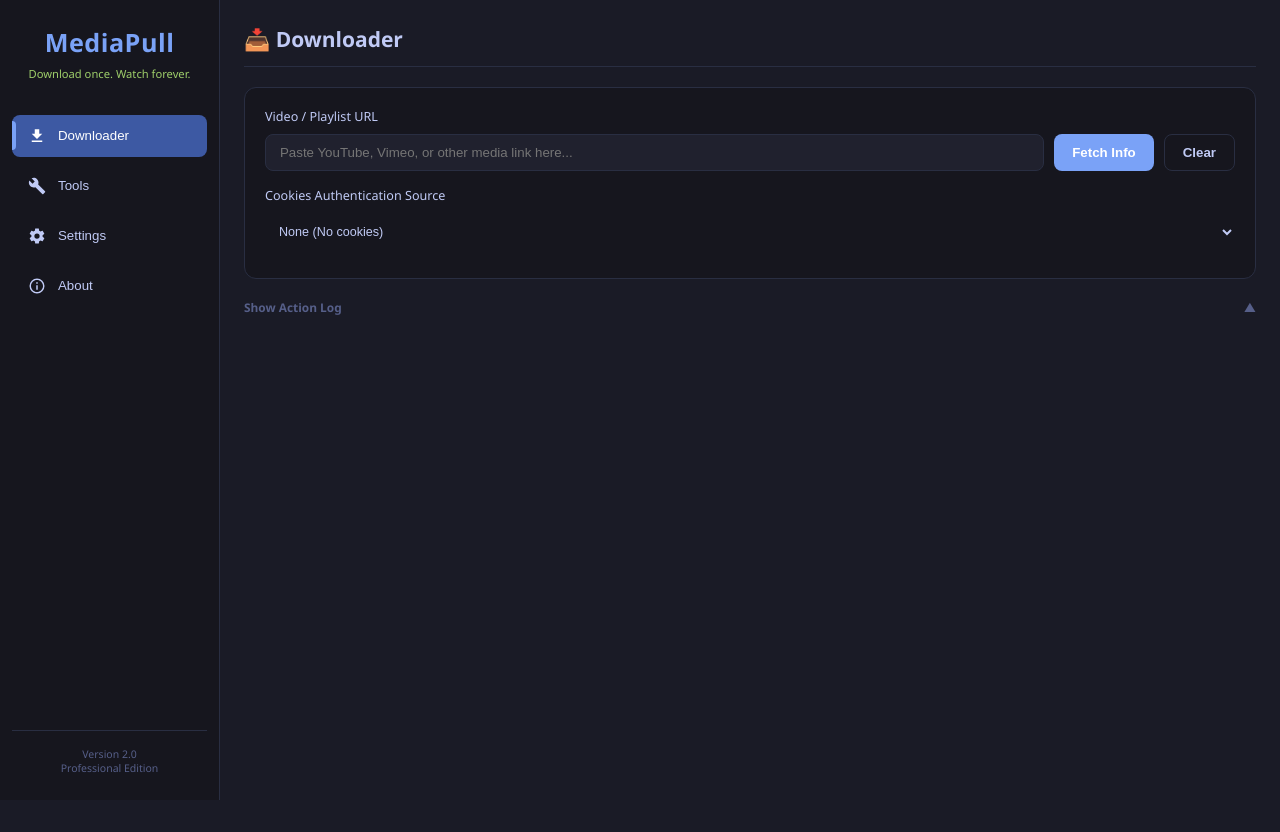
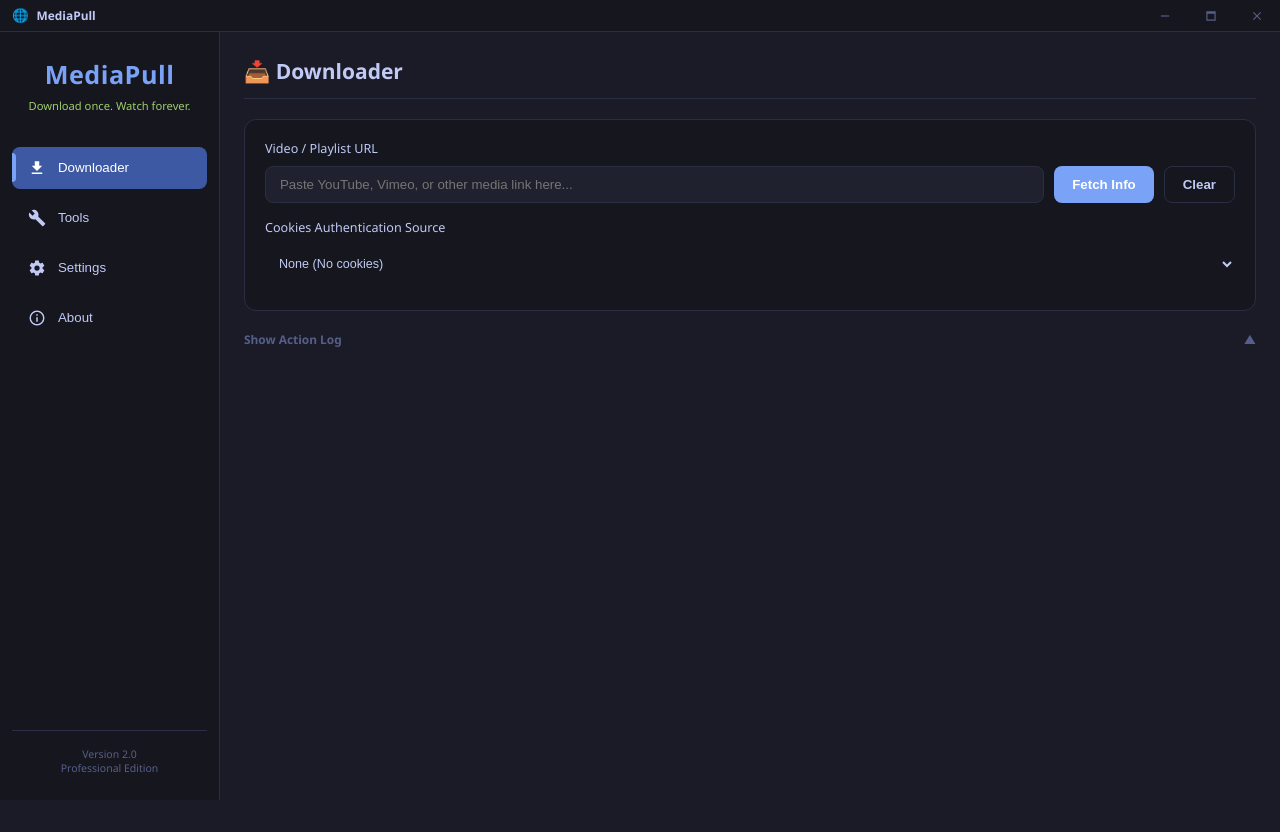
Before and after one commit to gautamcoder235/Media-Pull, a website: page src/index.html in a window 1280 px wide. Before the commit the page ends 800 px from the top, so only its background shows below. Drawn offline with Linux system fonts and the light colour scheme.

Commit message:
feat: add custom HTML titlebar with drag region and theme matching window controls

```diff
--- a/src-tauri/tauri.conf.json
+++ b/src-tauri/tauri.conf.json
@@ -14,7 +14,8 @@
         "width": 1080,
         "height": 720,
         "minWidth": 1000,
-        "minHeight": 600
+        "minHeight": 600,
+        "decorations": false
       }
     ],
     "security": {
--- a/src/index.html
+++ b/src/index.html
@@ -9,6 +9,25 @@
   </head>
 
   <body class="theme-tokyonight">
+    <!-- CUSTOM TITLEBAR -->
+    <div class="titlebar">
+      <div class="titlebar-drag-region" data-tauri-drag-region>
+        <span class="titlebar-logo">🌐</span>
+        <span class="titlebar-text">MediaPull</span>
+      </div>
+      <div class="titlebar-controls">
+        <button class="titlebar-btn" id="titlebar-minimize" title="Minimize">
+          <svg viewBox="0 0 24 24"><path d="M19,13H5V11H19V13Z" /></svg>
+        </button>
+        <button class="titlebar-btn" id="titlebar-maximize" title="Maximize">
+          <svg viewBox="0 0 24 24"><path d="M4,4H20V20H4V4M6,8V18H18V8H6Z" /></svg>
+        </button>
+        <button class="titlebar-btn titlebar-btn-close" id="titlebar-close" title="Close">
+          <svg viewBox="0 0 24 24"><path d="M19,6.41L17.59,5L12,10.59L6.41,5L5,6.41L10.59,12L5,17.59L6.41,19L12,13.41L17.59,19L19,17.59L13.41,12L19,6.41Z" /></svg>
+        </button>
+      </div>
+    </div>
+
     <div class="container">
       <!-- LEFT SIDEBAR -->
       <aside class="sidebar">
--- a/src/main.js
+++ b/src/main.js
@@ -751,6 +751,34 @@
   document.getElementById("btn-cancel-dl").addEventListener("click", cancelActiveDownload);
 }
 
+// Safely evaluate Tauri window control helper
+async function handleWindowAction(action) {
+  if (window.__TAURI__ && window.__TAURI__.window && window.__TAURI__.window.getCurrentWindow) {
+    const appWindow = window.__TAURI__.window.getCurrentWindow();
+    if (action === "minimize") {
+      await appWindow.minimize();
+    } else if (action === "maximize") {
+      const isMax = await appWindow.isMaximized();
+      if (isMax) {
+        await appWindow.unmaximize();
+      } else {
+        await appWindow.maximize();
+      }
+    } else if (action === "close") {
+      await appWindow.close();
+    }
+  } else {
+    console.warn(`Tauri window control not available. Mocking window action: ${action}`);
+  }
+}
+
+// Initialise custom window titlebar buttons
+function initTitlebarControls() {
+  document.getElementById("titlebar-minimize").addEventListener("click", () => handleWindowAction("minimize"));
+  document.getElementById("titlebar-maximize").addEventListener("click", () => handleWindowAction("maximize"));
+  document.getElementById("titlebar-close").addEventListener("click", () => handleWindowAction("close"));
+}
+
 // Disable default browser behaviors (shortcuts and right-click) to give a native feel
 function disableBrowserDefaults() {
   // Prevent context menu (right-click inspector)
@@ -787,6 +815,9 @@
   // Disable default browser behaviors
   disableBrowserDefaults();
 
+  // Initialise window controls
+  initTitlebarControls();
+
   // Set default save folder to user's home downloads dir or generic Downloads
   document.getElementById("save-folder").value = "C:\\Users\\sharm\\Downloads"; // Fallback static representation, select_folder works dynamically
 
--- a/src/styles.css
+++ b/src/styles.css
@@ -149,10 +149,88 @@
   transition: background-color var(--transition-speed), color var(--transition-speed);
 }
 
+/* Custom Window Titlebar */
+.titlebar {
+  height: 32px;
+  background-color: var(--panel-bg);
+  border-bottom: 1px solid var(--panel-border);
+  display: flex;
+  justify-content: space-between;
+  align-items: center;
+  user-select: none;
+  position: fixed;
+  top: 0;
+  left: 0;
+  right: 0;
+  z-index: 9999;
+}
+
+.titlebar-drag-region {
+  flex: 1;
+  height: 100%;
+  display: flex;
+  align-items: center;
+  padding-left: 12px;
+  cursor: default;
+}
+
+.titlebar-logo {
+  font-size: 0.95rem;
+  margin-right: 8px;
+}
+
+.titlebar-text {
+  font-size: 0.85rem;
+  font-weight: 600;
+  color: var(--text-primary);
+}
+
+.titlebar-controls {
+  display: flex;
+  height: 100%;
+}
+
+.titlebar-btn {
+  display: inline-flex;
+  justify-content: center;
+  align-items: center;
+  width: 46px;
+  height: 100%;
+  background: transparent;
+  border: none;
+  cursor: pointer;
+  outline: none;
+  transition: background-color 0.15s ease;
+}
+
+.titlebar-btn svg {
+  width: 14px;
+  height: 14px;
+  fill: var(--text-secondary);
+}
+
+.titlebar-btn:hover {
+  background-color: var(--entry-bg);
+}
+
+.titlebar-btn:hover svg {
+  fill: var(--text-primary);
+}
+
+.titlebar-btn-close:hover {
+  background-color: #e81123 !important;
+}
+
+.titlebar-btn-close:hover svg {
+  fill: #ffffff !important;
+}
+
 .container {
   display: flex;
-  height: 100vh;
+  height: calc(100vh - 32px);
   width: 100vw;
+  margin-top: 32px;
+  overflow: hidden;
 }
 
 /* Sidebar Styling */
```
